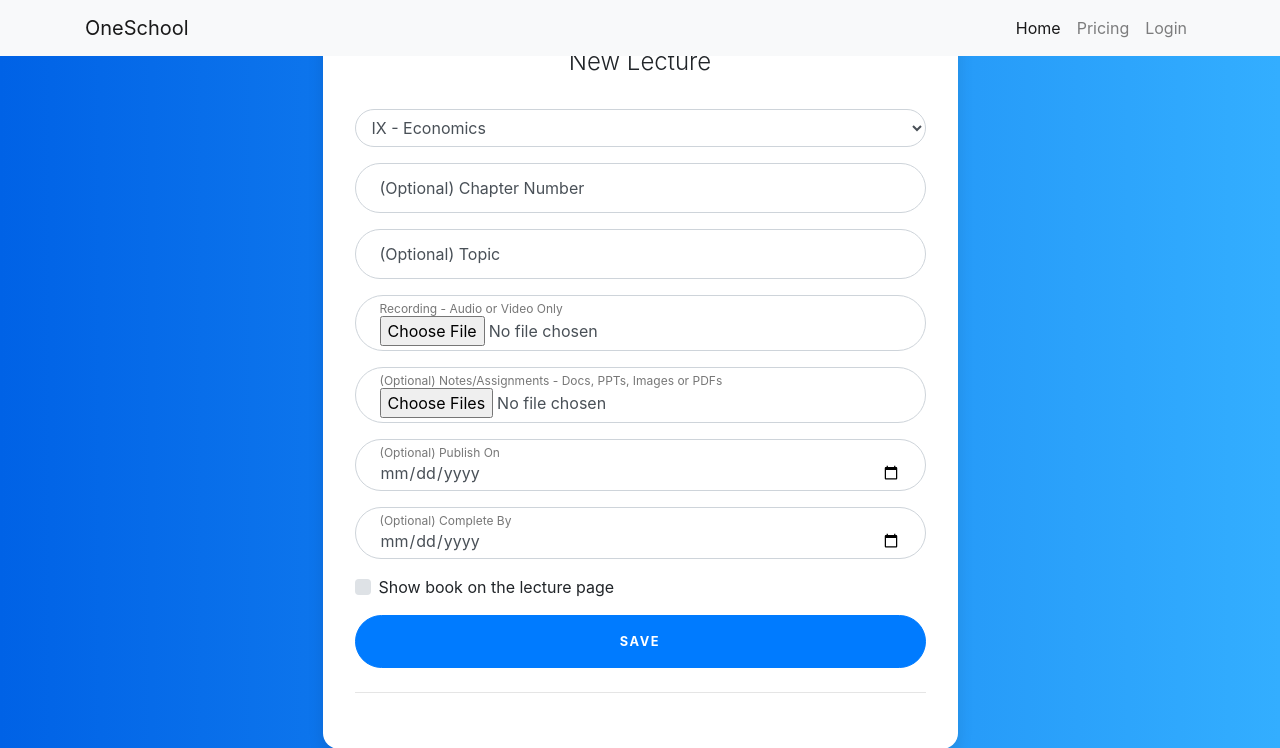
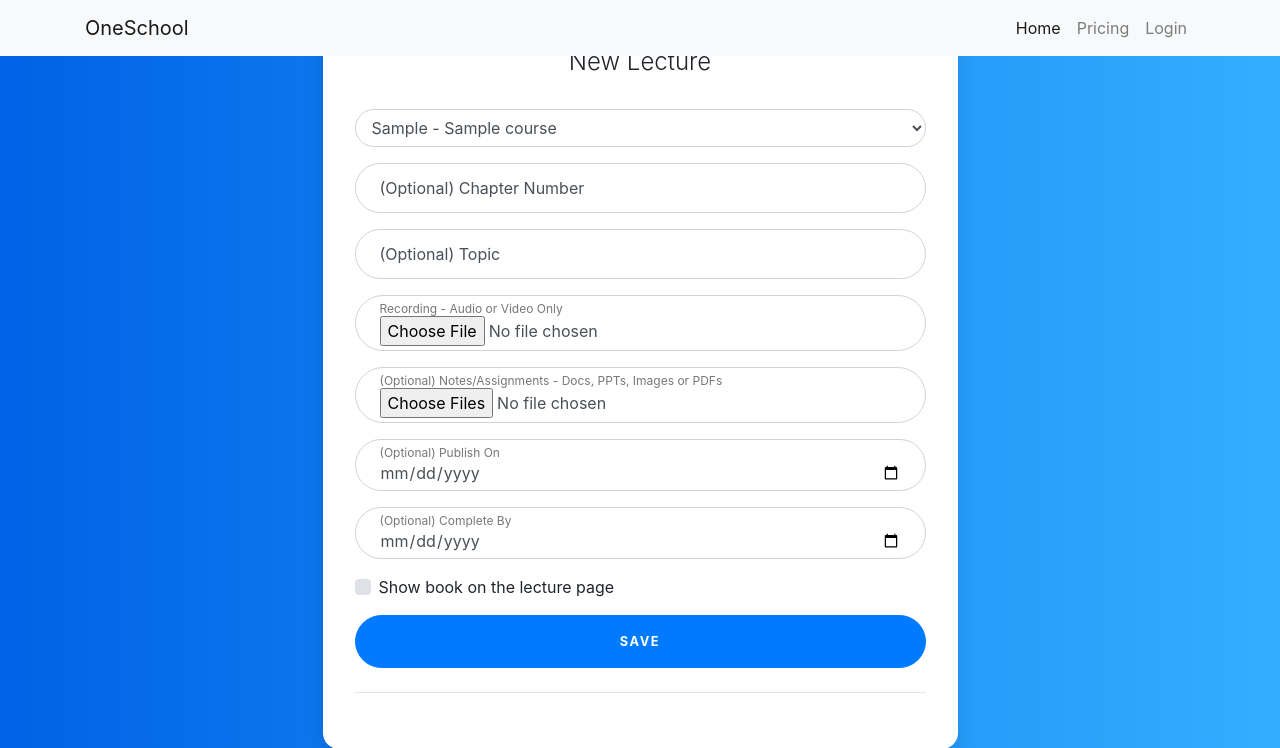
Before and after one commit to draxxxeus/virtualclassroom, a Django app: template virtualclassroom/app/templates/upload.html in a window 1280 px wide. Shown: the top 748 px of the page. Run offline with Django 3.2, Linux system fonts and the light colour scheme; the template is opened without the code that fills it: values that come from a table or form of the project are taken from there, others are empty; tables that the repository leaves empty hold one stand-in row (values such as "Sample post"); parts of the project's set-up code (start-up, migrations or seed data) failed here and were passed over; some libraries are stand-ins or nearby versions.

Commit message:
upload template - show courses linked to the signed-in teacher

```diff
--- a/virtualclassroom/app/templates/upload.html
+++ b/virtualclassroom/app/templates/upload.html
@@ -8,13 +8,13 @@
 						<div class="card card-newlecture my-3">
 							<div class="card-body">
 								<h5 class="card-title text-center">New Lecture</h5>
-								<form class="form-newlecture" method="post" action="/upload-lecture/">
+								<form class="form-newlecture" method="post" action="/upload/" enctype="multipart/form-data">
+                  {% csrf_token %}
 									<div class="form-label-group">
 										<select name="course" class="form-control" required>
-											<option>IX - Economics</option>
-											<option>IX - Political Science</option>
-											<option>XI - Accounts</option>
-											<option>XI - Economics</option>
+                      {% for course in courses%}
+                      <option value="{{course.id}}">{{course.standard}} - {{course.subject}}</option>
+                      {% endfor %}
 										</select>
 									</div>
 									<div class="form-label-group">
```
